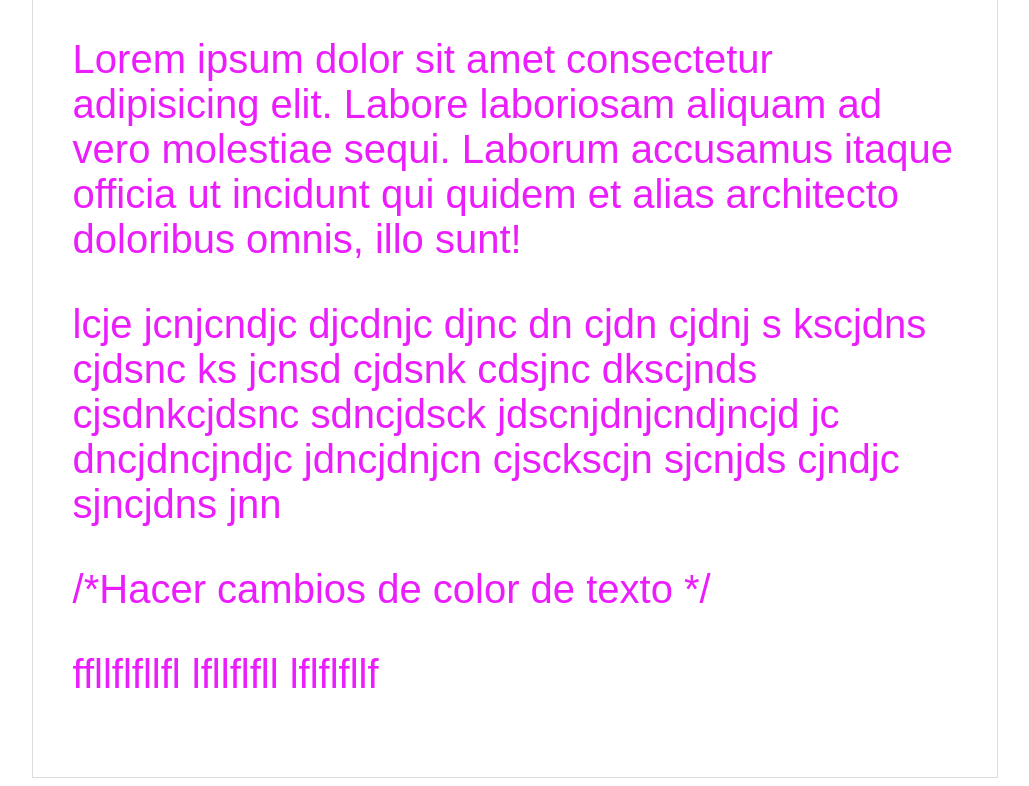
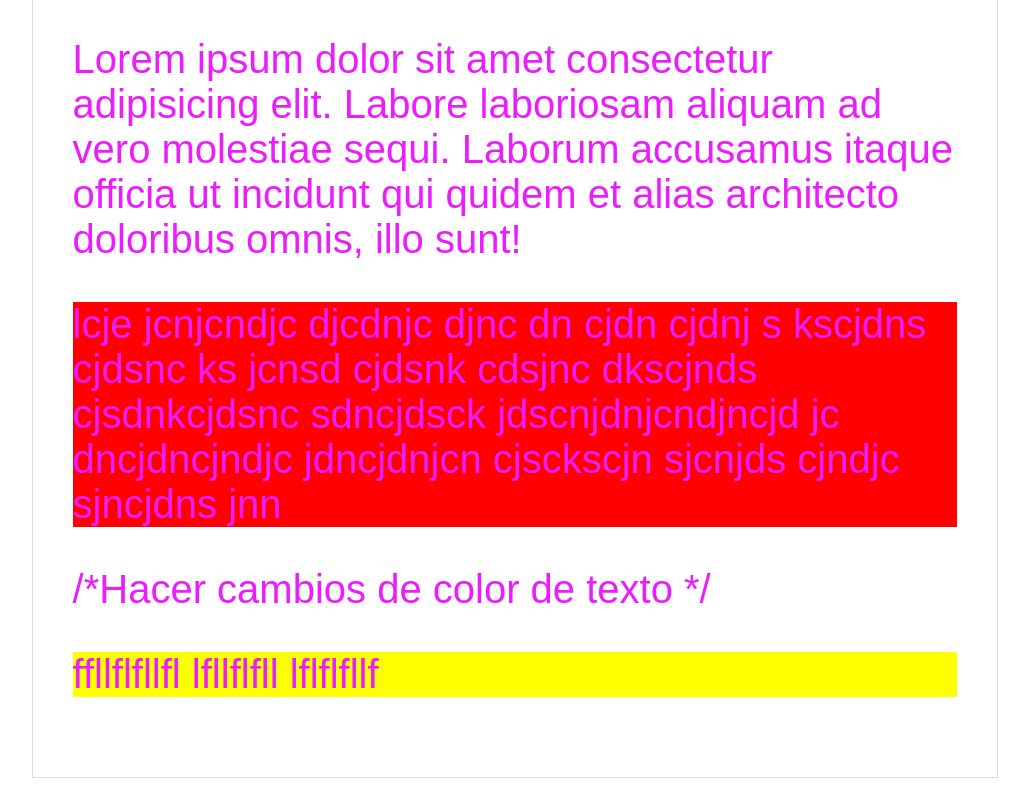
Before and after one commit to Kcode01/Test, a plain HTML site: page index.html in a window 1280 px wide. Shown: the part 2248-3034 px from the top of the page, without its empty margins (125-1154 px from the left). Drawn offline with Linux system fonts and the light colour scheme.

Commit message:
Cambios agregados en Styles.css

```diff
--- a/styles.css
+++ b/styles.css
@@ -27,3 +27,9 @@ body {
 #container h1 {
     font-size: 20px;
 }
+.Tarea {
+    background: red;
+}
+.tarea2{
+	background:yellow ;
+}
```
